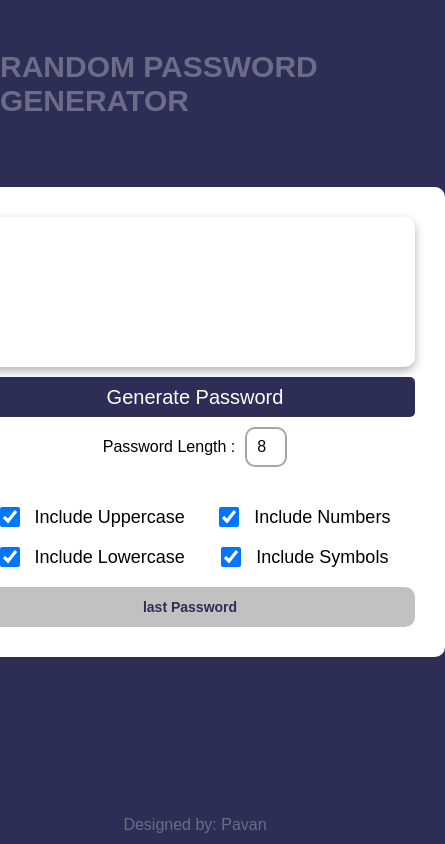
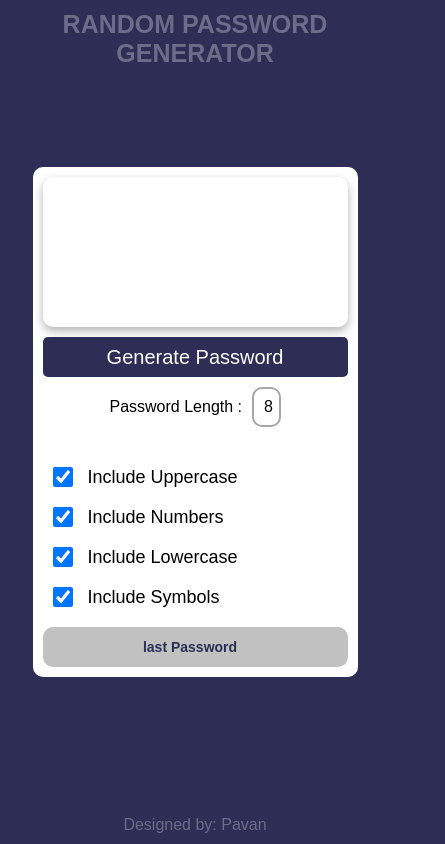
Before and after one commit to pavanRayudu/Random-Password-Generator, a plain HTML site: page index.html in a window 390 px wide. Shown: the whole page, 445 px wide, since content can reach past the window. Drawn offline with Linux system fonts and the light colour scheme.

Commit message:
Update styles.css

```diff
--- a/styles.css
+++ b/styles.css
@@ -171,3 +171,39 @@ footer h2 {
     color: rgba(255, 255, 255, 0.3);
     text-transform: uppercase;
 }
+
+
+@media Screen and (min-width:320px) and (max-width:480px) {
+    .container {
+        width: 325px;
+        background-color: white;
+        padding: 10px;
+        border-radius: 10px;
+        display: flex;
+        flex-direction: column;
+        gap: 10px;
+    }
+    .top_heading{
+        text-align: center;
+        position: absolute;
+        font-size: 25px;
+        top: 10px;
+        color: rgba(255, 255, 255, 0.3);
+        text-transform: uppercase;
+    }
+    main .options{
+        width: 100%;
+        display: flex;
+        flex-direction: column;
+        align-items: center;
+        justify-content: space-between;
+
+    }
+    .options .option{
+        width: 100%;
+        display: flex;
+        align-items: center;
+        justify-content: left;
+    }
+
+}
```
